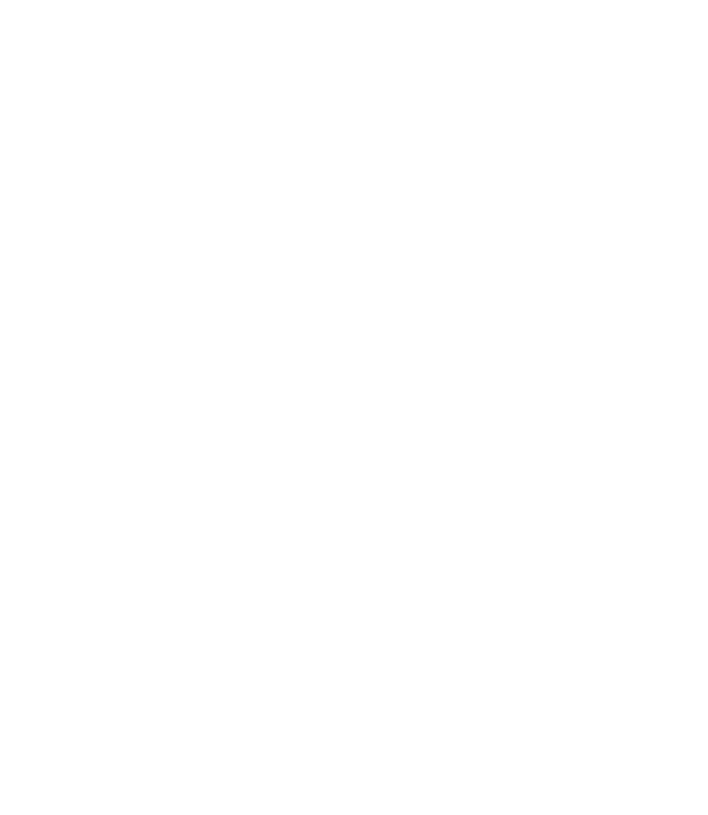
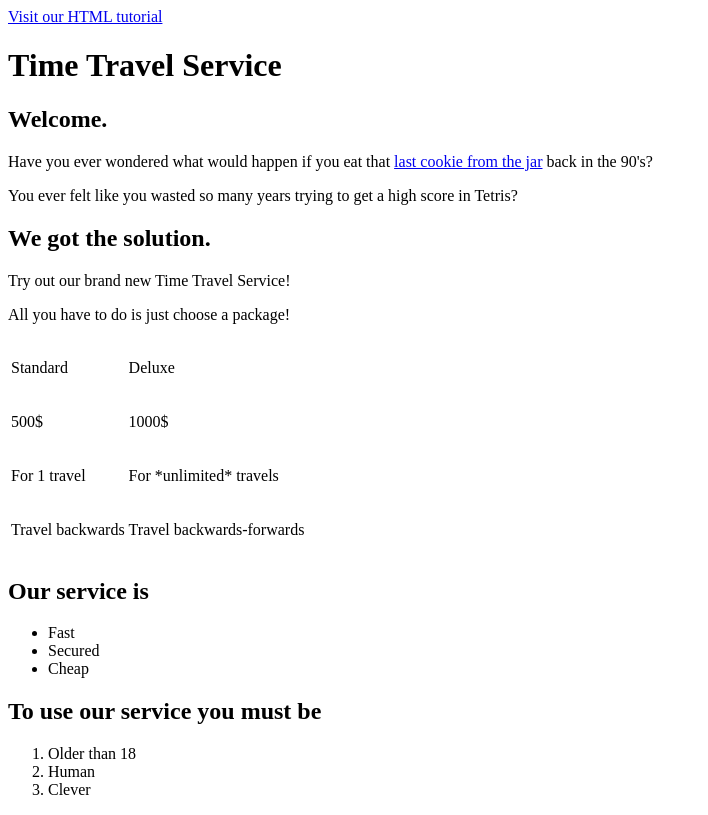
Before and after one commit to imgergopapp/HTML-and-CSS-practice, a plain HTML site: page index.html in a window 1280 px wide. Shown: the whole page, without its empty margins (0-708 px from the left). Drawn offline with Linux system fonts and the light colour scheme.

Commit message:
added link, sorted & unsorted list, table

```diff
--- a/index.html
+++ b/index.html
@@ -1,9 +1,47 @@
 <!DOCTYPE html>
 <html>
 	<head>
-		<title></title>
+		<title>Time Travel Service</title>
 	</head>
-	<body>
+	<body><a href="https://www.w3schools.com/html/">Visit our HTML tutorial</a>
+		<h1>Time Travel Service</h1>
+		<h2>Welcome.</h2>
+		<p>Have you ever wondered what would happen if you eat that
+			<a href="https://tinyurl.com/y5pzw6n4">last cookie from the jar</a>
+			back in the 90's?</p>
+		<p>You ever felt like you wasted so many years trying to get a high score in Tetris?</p>
+		<h2>We got the solution.</h2>
+		<p>Try out our brand new Time Travel Service!</p>
+		<p>All you have to do is just choose a package!</p>
+		<table>
+			<tr>
+				<td><p>Standard</p></td>
+				<td><p>Deluxe</p></td>
+			</tr>
+			<tr>
+				<td><p>500$</p></td>
+				<td><p>1000$</p></td>
+			</tr>
+			<tr>
+				<td><p>For 1 travel</p></td>
+				<td><p>For *unlimited* travels</p></td>
+			</tr>
+			<tr>
+				<td><p>Travel backwards</p></td>
+				<td><p>Travel backwards-forwards</p></td>
+			</tr>
+		</table>
+		<h2>Our service is</h2>
+		<ul>
+			<li>Fast</li>
+			<li>Secured</li>
+			<li>Cheap</li>
+		</ul>
+		<h2>To use our service you must be</h2>
+		<ol>
+			<li>Older than 18</li>
+			<li>Human</li>
+			<li>Clever</li>
+		</ol>
 	</body>
-
 </html>
```
